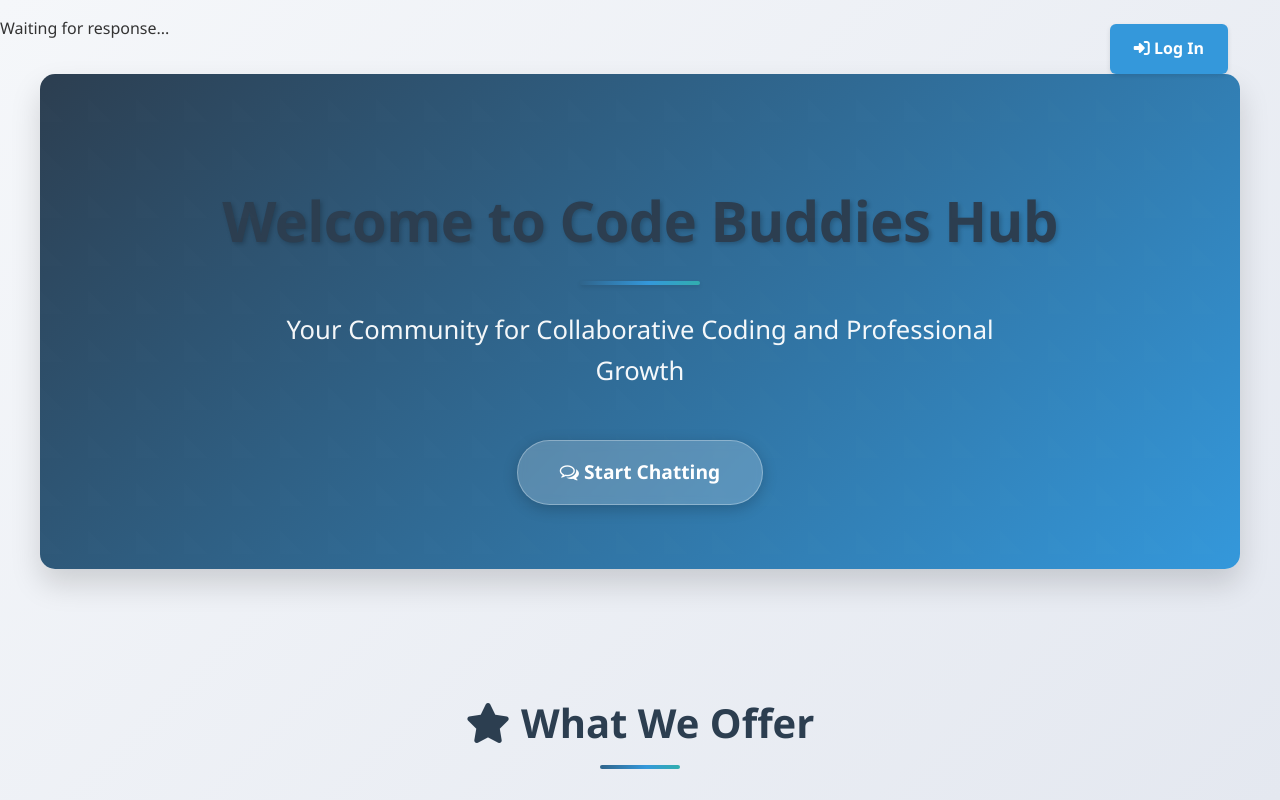
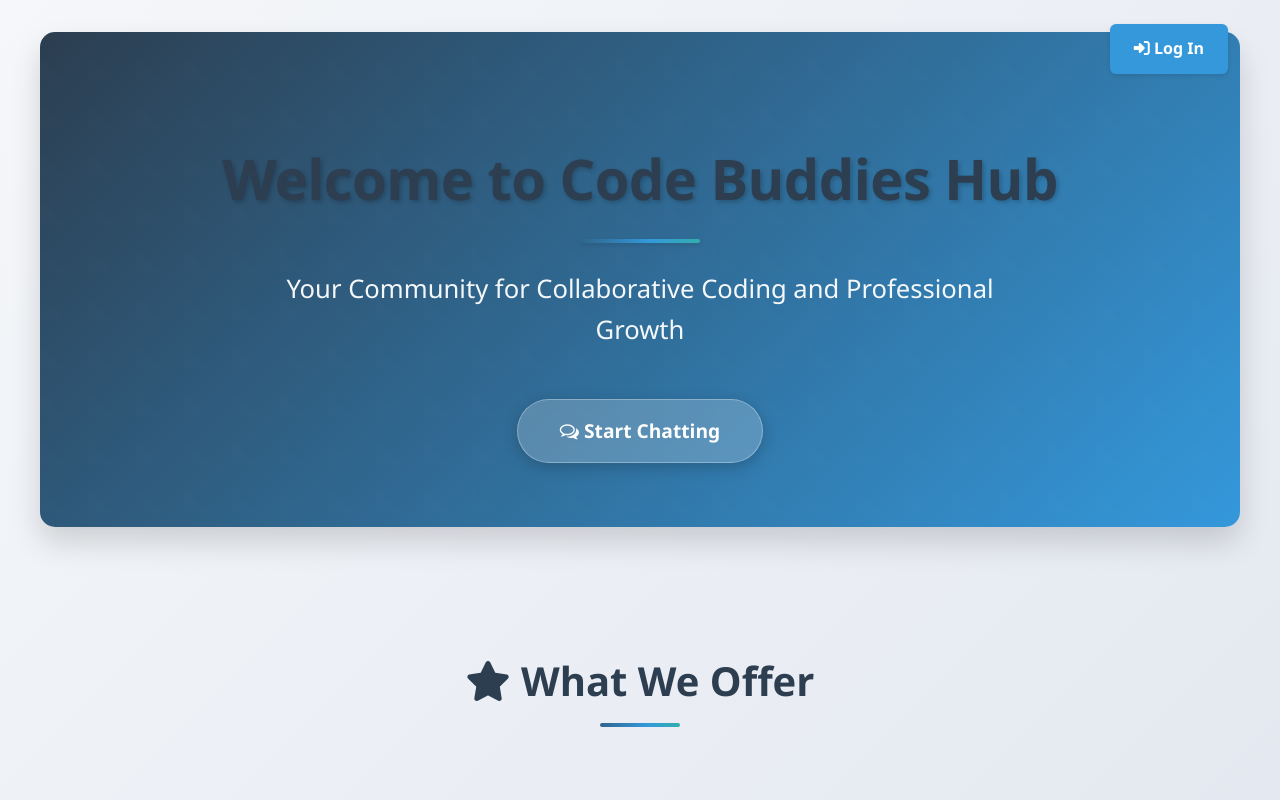
Before and after one commit to Code-Buddies-Hub/Code-Buddies-Hub.github.io, a plain HTML site: page index.html in a window 1280 px wide. Shown: the top 800 px of the page. Drawn offline with Linux system fonts and the light colour scheme; no server answers.

Commit message:
minimal fix

```diff
--- a/index.html
+++ b/index.html
@@ -18,8 +18,6 @@
      crossorigin="anonymous"></script>
 </head>
 <body>
-    <p id="output">Waiting for response...</p>
-
     <div class="container">
         <!-- Login/Logout buttons that will be controlled by auth.js -->
         <div class="login-button guest-only">
```
